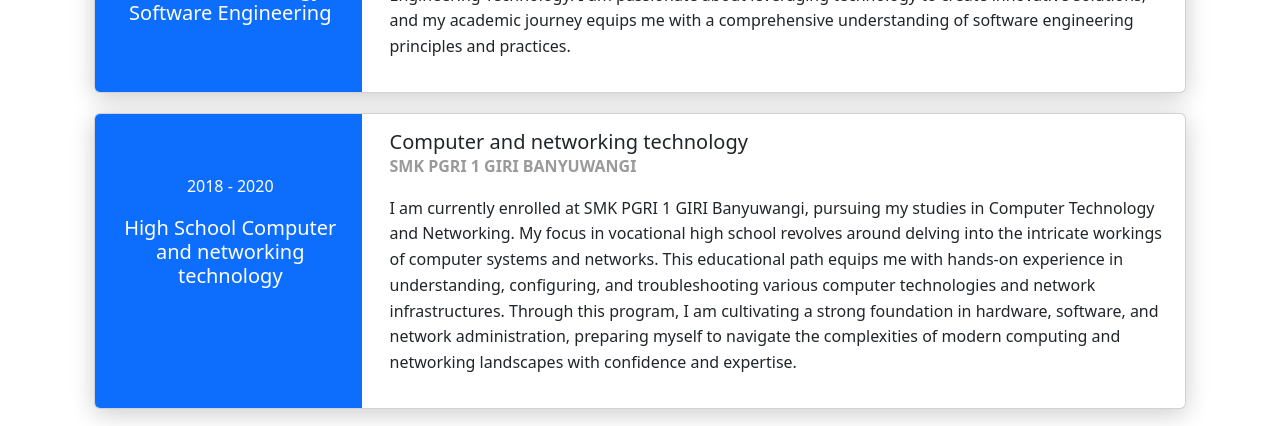
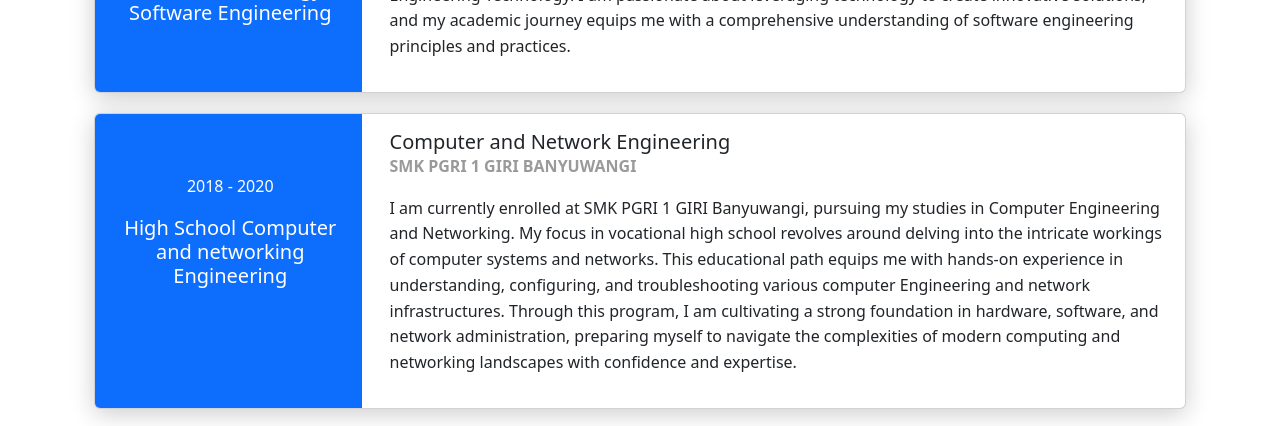
Before and after one commit to Sandi625/Sandi-s_CV, a plain HTML site: page index.html in a window 1280 px wide. Shown: the part 3640-4066 px from the top of the page. Drawn offline with nearby package versions, Linux system fonts and the light colour scheme; a small style sheet from the web is missing.

Commit message:
Trid Commit

```diff
--- a/index.html
+++ b/index.html
@@ -517,14 +517,14 @@
         <div class="col-md-3 bg-primary" data-aos="fade-right" data-aos-offset="50" data-aos-duration="500">
           <div class="card-body cc-education-header">
             <p>2018 - 2020</p>
-            <div class="h5">High School Computer and networking technology</div>
+            <div class="h5">High School Computer and networking Engineering</div>
           </div>
         </div>
         <div class="col-md-9" data-aos="fade-left" data-aos-offset="50" data-aos-duration="500">
           <div class="card-body">
-            <div class="h5">Computer and networking technology</div>
+            <div class="h5">Computer and Network Engineering</div>
             <p class="category">SMK PGRI 1 GIRI Banyuwangi</p>
-            <p>I am currently enrolled at SMK PGRI 1 GIRI Banyuwangi, pursuing my studies in Computer Technology and Networking. My focus in vocational high school revolves around delving into the intricate workings of computer systems and networks. This educational path equips me with hands-on experience in understanding, configuring, and troubleshooting various computer technologies and network infrastructures. Through this program, I am cultivating a strong foundation in hardware, software, and network administration, preparing myself to navigate the complexities of modern computing and networking landscapes with confidence and expertise.</p>
+            <p>I am currently enrolled at SMK PGRI 1 GIRI Banyuwangi, pursuing my studies in Computer Engineering and Networking. My focus in vocational high school revolves around delving into the intricate workings of computer systems and networks. This educational path equips me with hands-on experience in understanding, configuring, and troubleshooting various computer Engineering and network infrastructures. Through this program, I am cultivating a strong foundation in hardware, software, and network administration, preparing myself to navigate the complexities of modern computing and networking landscapes with confidence and expertise.</p>
           </div>
         </div>
       </div>
```
